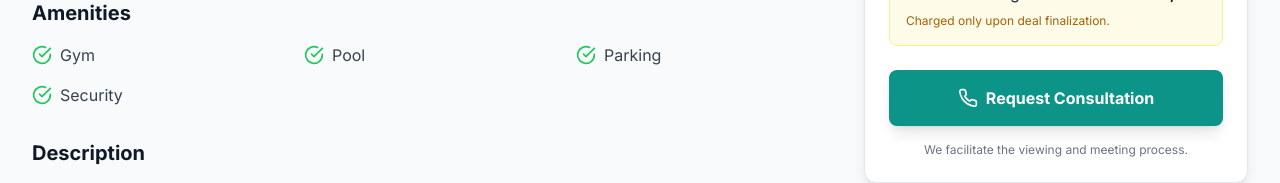
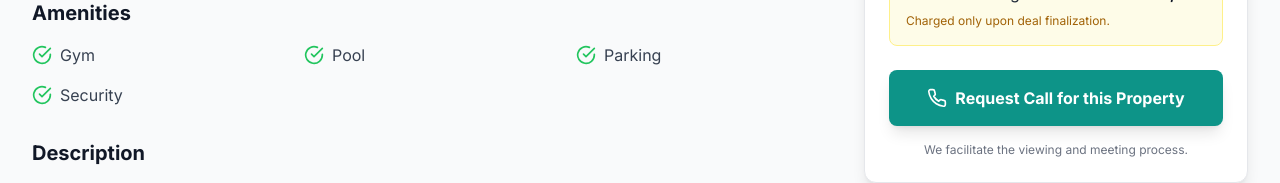
Before and after one commit to klosetkudi/FlatConnecta, a React (Vite) app: page / in a window 1280 px wide. Both pictures are taken after a click on the element 216 px from the left and 2505 px from the top of the page. Shown: the part 1073-1256 px from the top of the page. Built offline with nearby package versions, Linux system fonts and the light colour scheme.

Commit message:
Update App.jsx

```diff
--- a/src/App.jsx
+++ b/src/App.jsx
@@ -421,7 +421,7 @@ export default function App() {
             </div>
           </div>
 
-          <div className="bg-gray-800 overflow-hidden shadow-lg rounded-lg border border-teal-500">
+          <div className="bg-gray-800 overflow-hidden shadow-lg rounded-lg border border-gray-700">
             <div className="px-4 py-8 sm:p-6 text-center">
               <h3 className="text-lg font-medium text-gray-300">Rent above ₹50,000</h3>
               <div className="mt-4 flex justify-center items-baseline">
@@ -795,7 +795,7 @@ export default function App() {
                 onClick={() => { setShowInquiryModal(true); setInquirySent(false); }}
                 className="w-full bg-teal-600 text-white py-4 rounded-lg font-bold hover:bg-teal-700 transition flex justify-center items-center shadow-lg"
               >
-                <Phone className="h-5 w-5 mr-2" /> Request Consultation
+                <Phone className="h-5 w-5 mr-2" /> Request Call for this Property
               </button>
 
               <p className="text-xs text-gray-500 text-center mt-4">
@@ -1091,7 +1091,7 @@ export default function App() {
               <div className="sm:flex sm:items-start">
                 <div className="mt-3 text-center sm:mt-0 sm:ml-4 sm:text-left w-full">
                   <h3 className="text-lg leading-6 font-medium text-gray-900" id="modal-title">
-                    Request Consultation & Visit
+                    Request Call for {selectedProperty.title}
                   </h3>
 
                   {!inquirySent ? (
@@ -1115,7 +1115,7 @@ export default function App() {
                         <input type="email" placeholder="Email ID" className="w-full p-2 border rounded" required />
                         <textarea placeholder="Any specific requirements or questions?" className="w-full p-2 border rounded" rows="2"></textarea>
                         <button type="submit" className="w-full bg-teal-600 text-white p-3 rounded font-bold hover:bg-teal-700">
-                          Request Consultation
+                          Send Request
                         </button>
                       </form>
                     </>
```
